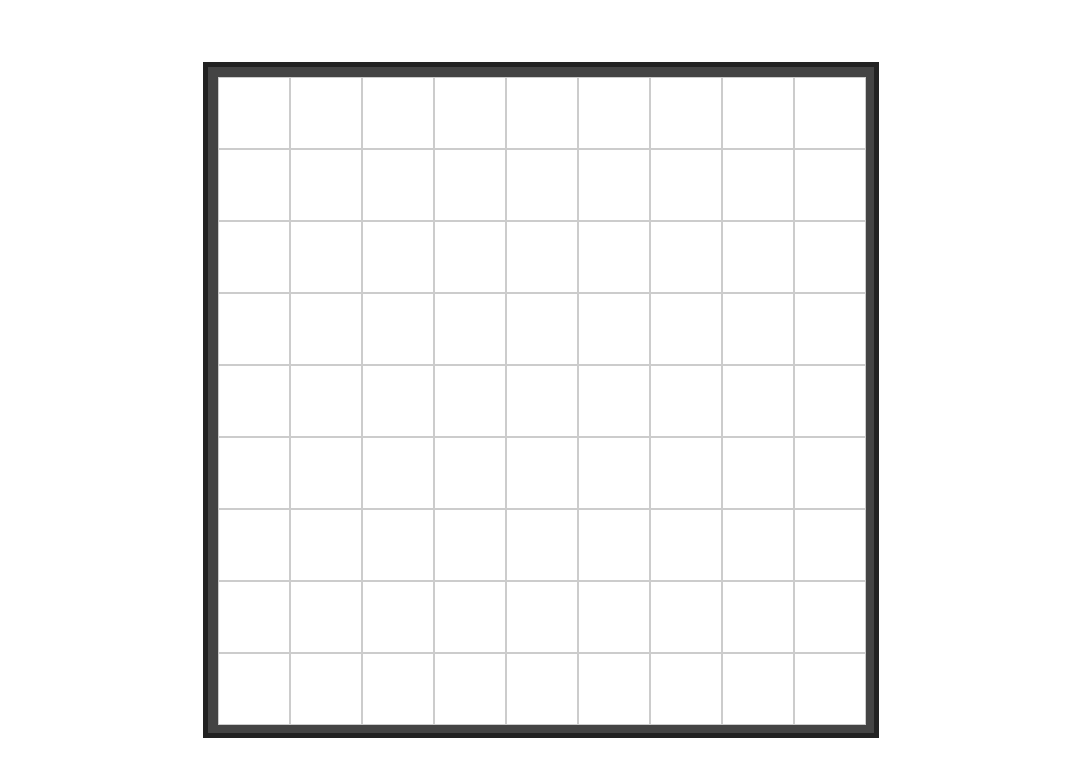
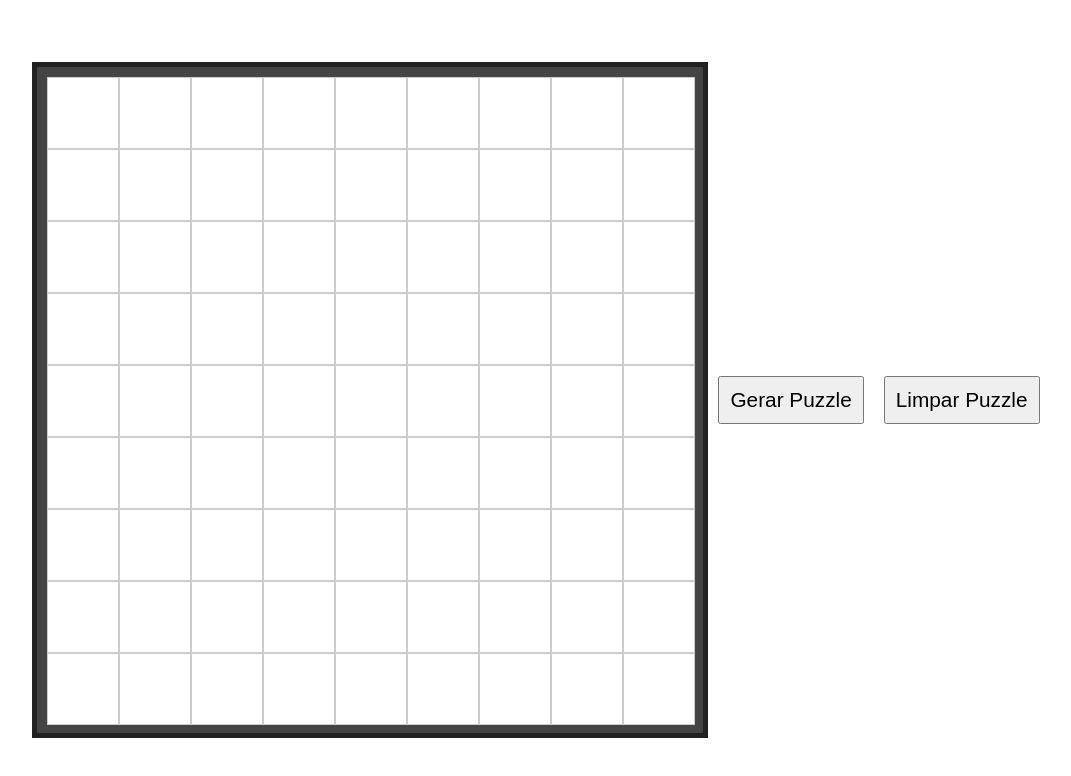
Before and after one commit to MatheusAG16/Sudoku, a plain HTML site: page index.html in a window 1280 px wide. Shown: the whole page, without its empty margins (99-1170 px from the left). Drawn offline with Linux system fonts and the light colour scheme.

Commit message:
Gerador do Sudoku
Criação das funções necessárias para gerar os números aleatóriamente em um Array mostrado no console.

```diff
--- a/index.html
+++ b/index.html
@@ -5,92 +5,17 @@
     <meta name="viewport" content="width=device-width, initial-scale=1.0">
     <link rel="stylesheet" href="style.css">
     <title>Sudoku</title>
+    <script src="script.js"></script>
 </head>
 <body>
-    <main class="sudoku-board">
-        <!--81 cell in 9x9 grid-->
-        <div class="cell"></div>
-        <div class="cell"></div>
-        <div class="cell"></div>
-        <div class="cell"></div>
-        <div class="cell"></div>
-        <div class="cell"></div>
-        <div class="cell"></div>
-        <div class="cell"></div>
-        <div class="cell"></div>
-        <div class="cell"></div>
-        <div class="cell"></div>
-        <div class="cell"></div>
-        <div class="cell"></div>
-        <div class="cell"></div>
-        <div class="cell"></div>
-        <div class="cell"></div>
-        <div class="cell"></div>
-        <div class="cell"></div>
-        <div class="cell"></div>
-        <div class="cell"></div>
-        <div class="cell"></div>
-        <div class="cell"></div>
-        <div class="cell"></div>
-        <div class="cell"></div>
-        <div class="cell"></div>
-        <div class="cell"></div>
-        <div class="cell"></div>
-        <div class="cell"></div>
-        <div class="cell"></div>
-        <div class="cell"></div>
-        <div class="cell"></div>
-        <div class="cell"></div>
-        <div class="cell"></div>
-        <div class="cell"></div>
-        <div class="cell"></div>
-        <div class="cell"></div>
-        <div class="cell"></div>
-        <div class="cell"></div>
-        <div class="cell"></div>
-        <div class="cell"></div>
-        <div class="cell"></div>
-        <div class="cell"></div>
-        <div class="cell"></div>
-        <div class="cell"></div>
-        <div class="cell"></div>
-        <div class="cell"></div>
-        <div class="cell"></div>
-        <div class="cell"></div>
-        <div class="cell"></div>
-        <div class="cell"></div>
-        <div class="cell"></div>
-        <div class="cell"></div>
-        <div class="cell"></div>
-        <div class="cell"></div>
-        <div class="cell"></div>
-        <div class="cell"></div>
-        <div class="cell"></div>
-        <div class="cell"></div>
-        <div class="cell"></div>
-        <div class="cell"></div>
-        <div class="cell"></div>
-        <div class="cell"></div>
-        <div class="cell"></div>
-        <div class="cell"></div>
-        <div class="cell"></div>
-        <div class="cell"></div>
-        <div class="cell"></div>
-        <div class="cell"></div>
-        <div class="cell"></div>
-        <div class="cell"></div>
-        <div class="cell"></div>
-        <div class="cell"></div>
-        <div class="cell"></div>
-        <div class="cell"></div>
-        <div class="cell"></div>
-        <div class="cell"></div>
-        <div class="cell"></div>
-        <div class="cell"></div>
-        <div class="cell"></div>
-        <div class="cell"></div>
-        <div class="cell"></div>
-        <!--Repetir a celular 81 vezes-->
+    <main>
+        <div class="sudoku-board">
+            <!--81 cell in 9x9 grid-->
+
+            <!--Repetir a celular 81 vezes-->
+        </div>
+        <button class="btn" id="btn-gerar">Gerar Puzzle</button>
+        <button class="btn" id="btn-limpar">Limpar Puzzle</button>
     </main>
 </body>
 </html>
--- /dev/null
+++ b/script.js
@@ -0,0 +1,94 @@
+document.addEventListener('DOMContentLoaded', function gerarTabuleiro(){
+    console.log("Tabuleiro gerado!")
+
+    //Criar tabuleiro
+    let tabuleiro = document.querySelector(".sudoku-board")
+
+    //Criar as 81 divs
+    for(i = 0; i < 81; i++){
+    let celula = document.createElement('div')
+    celula.className = 'cell'
+    celula.id = `cell-${i+1}`
+    tabuleiro.appendChild(celula)
+    }
+
+    //Verifica qual botão foi apertado para gerar ou limpar as células
+    document.getElementById('btn-gerar').addEventListener('click', function() {
+        let sudoku = gerarPuzzle()
+        imprimirTabuleiro(sudoku)
+    })
+    document.getElementById('btn-limpar').addEventListener('click', limparPuzzle)
+
+})
+
+//Gerar o tabuleiro do sudoku
+function gerarPuzzle(){
+    let board = criarTabuleiroVazio()
+    fillBoard(board)
+    return board
+}
+
+//Criar um Array 9x9 com números vazios
+function criarTabuleiroVazio(){
+    return Array.from({ length: 9 }, () => Array(9).fill(0))
+}
+
+//Verificar se um número pode ser colocado na célula
+function isValid(board, row, col, num){
+    for (let x = 0; x < 9; x++){
+        if (board[row][x] === num || board[x][col] === num ||
+            board[3 * Math.floor(row / 3) + Math.floor(x / 3)]
+            [3 * Math.floor(col / 3) + x % 3] === num){
+                return false;
+        }
+    }
+    return true;
+}
+
+//Preenche o tabuleiro com números embaralhados, que passem no teste
+function fillBoard(board){
+    for(let row = 0; row < 9; row++){
+        for(let col = 0; col < 9; col++){
+            if(board[row][col] === 0){
+                let numbers = shuffle([1, 2, 3, 4, 5, 6, 7, 8, 9])
+                for(let num of numbers) {
+                    if (isValid(board, row, col, num)){
+                        board[row][col] = num
+                        if(fillBoard(board)){
+                            return true
+                        }
+                        board[row][col] = 0
+                    }
+                }
+                return false
+            }
+        }
+    }
+    return true
+}
+
+//Embaralha os números do array
+function shuffle(array){
+    for(let i = array.length - 1; i > 0; i--){
+        const j = Math.floor(Math.random() * (i + 1));
+        [array[i], array[j]] = [array[j], array[i]]
+    }
+    return array
+}
+
+//mostra o sudoku no console
+function imprimirTabuleiro(board) {
+    for (let row of board) {
+        console.log(row.join(' '))
+    }
+}
+
+//Limpar os números das células dentro do tabuleiro
+function limparPuzzle(){
+    for(i = 0; i < 81; i++){
+        let celula = document.querySelector(`#cell-${i+1}`)
+        celula.textContent = ''
+        console.log('tudo limpo')
+    }
+
+}
--- a/style.css
+++ b/style.css
@@ -6,6 +6,12 @@
 body {
     height: 100vh;
     width: 100vw;
+    display: flex;
+    justify-content: center;
+    align-items: center;
+}
+
+main{
     display: flex;
     justify-content: center;
     align-items: center;
@@ -31,3 +37,9 @@ body {
     align-items: center;
     font-size: 20px;
 }
+
+.btn {
+    font-size: 1.3em;
+    padding: 10px;
+    margin: 10px;
+}
```
